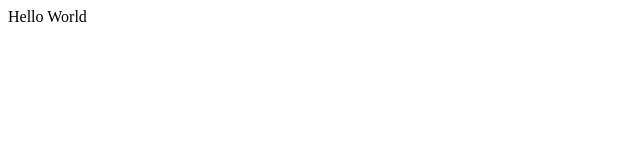
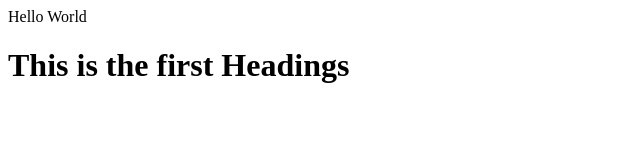
Before and after one commit to bhattisb/apnacollege-demo, a plain HTML site: page index.html in a window 1280 px wide. Shown: the whole page, without its empty margins (0-640 px from the left). Drawn offline with Linux system fonts and the light colour scheme.

Commit message:
Add New Headings in the file

```diff
--- a/index.html
+++ b/index.html
@@ -1 +1,2 @@
 <p>Hello World</p>
+<h1>This is the first Headings</h1>
```
